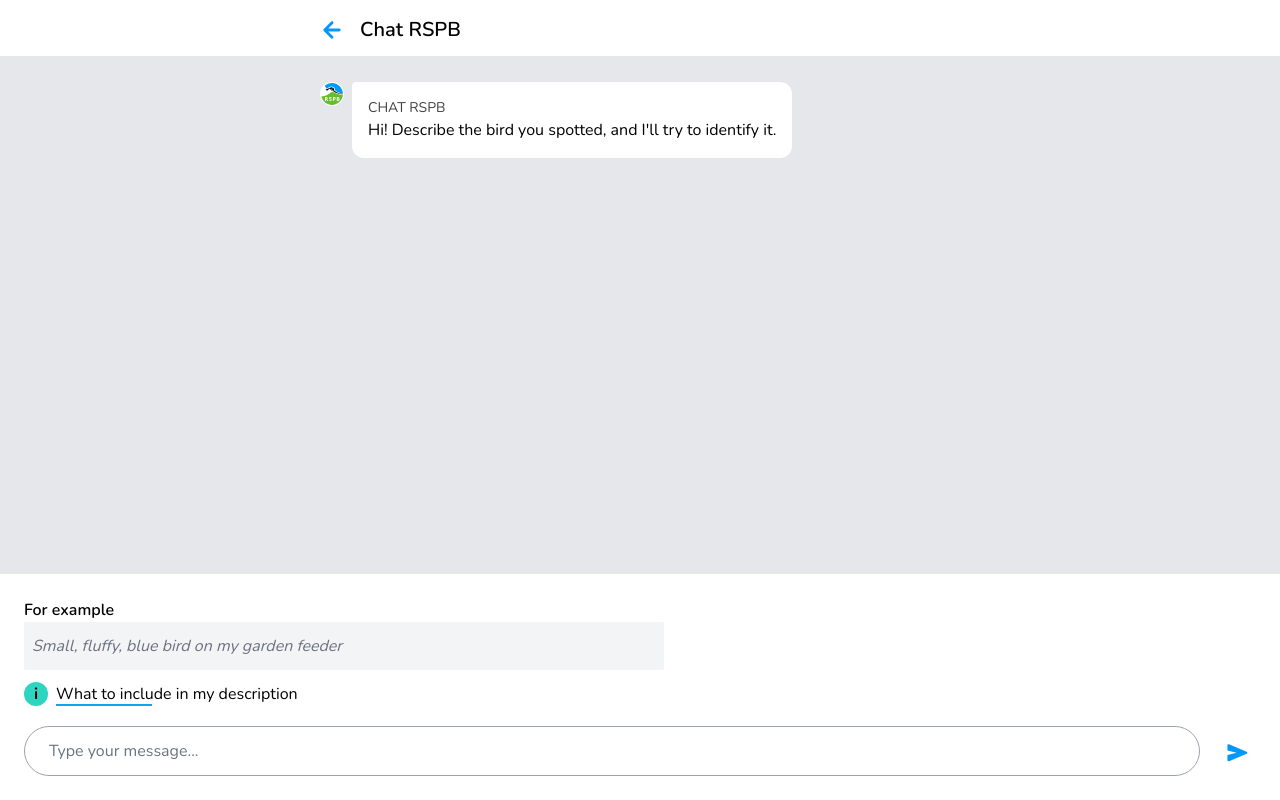
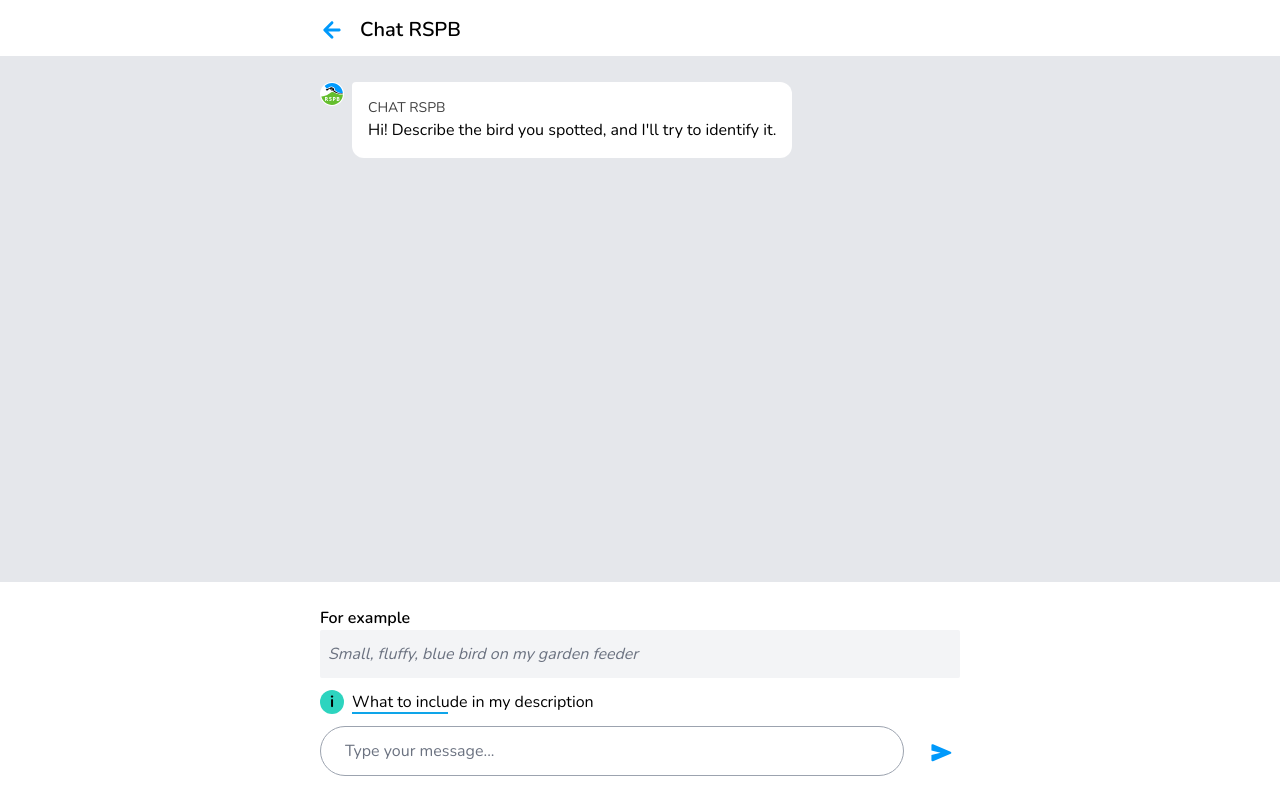
Before and after one commit to evmouka/RSPB_BirdID, a React (Vite) app: page / in a window 1280 px wide. Built offline with nearby package versions, Linux system fonts and the light colour scheme.

Commit message:
frontend footer fixed

```diff
--- a/src/sections/ChatLogic.tsx
+++ b/src/sections/ChatLogic.tsx
@@ -163,7 +163,7 @@ const Chat: React.FC = () => {
         </div>
       </main>
 
-      <footer className="flex flex-col justify-center p-6 border-t-2 shadow-sm sticky bottom-0 bg-white">
+      <footer className="flex justify-center p-6 border-t-2 shadow-sm sticky bottom-0 bg-white">
         <div className="w-full max-w-screen-sm">
           {!hasSentFirstMessage && (
             <>
@@ -180,7 +180,7 @@ const Chat: React.FC = () => {
               </div>
             </>
           )}
-        </div>
+
         <div className="flex items-center mt-2">
           <input
             type="text"
@@ -203,6 +203,7 @@ const Chat: React.FC = () => {
             </svg>
           </button>
         </div>
+        </div>
       </footer>
     </div>
   );
```
